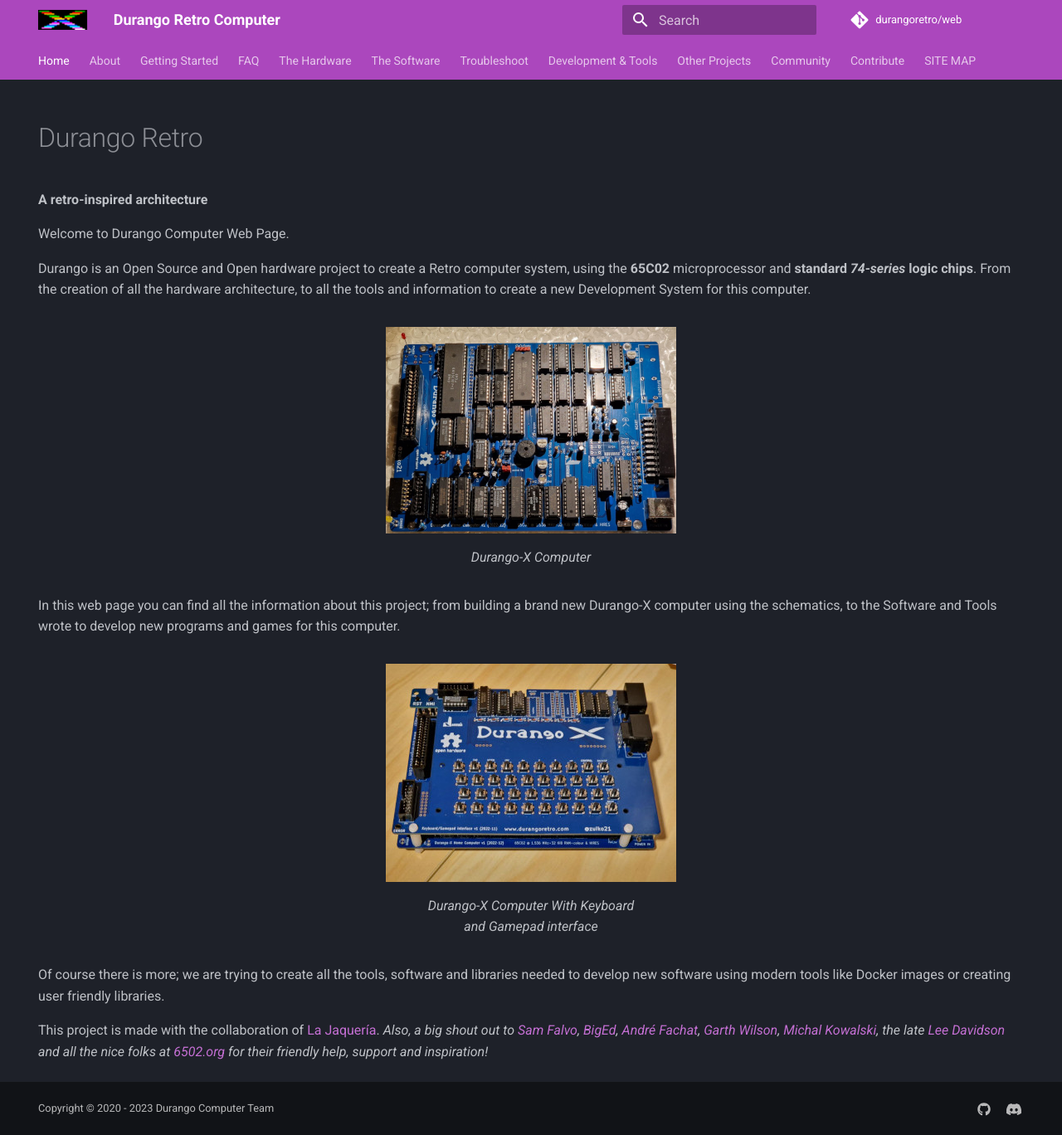
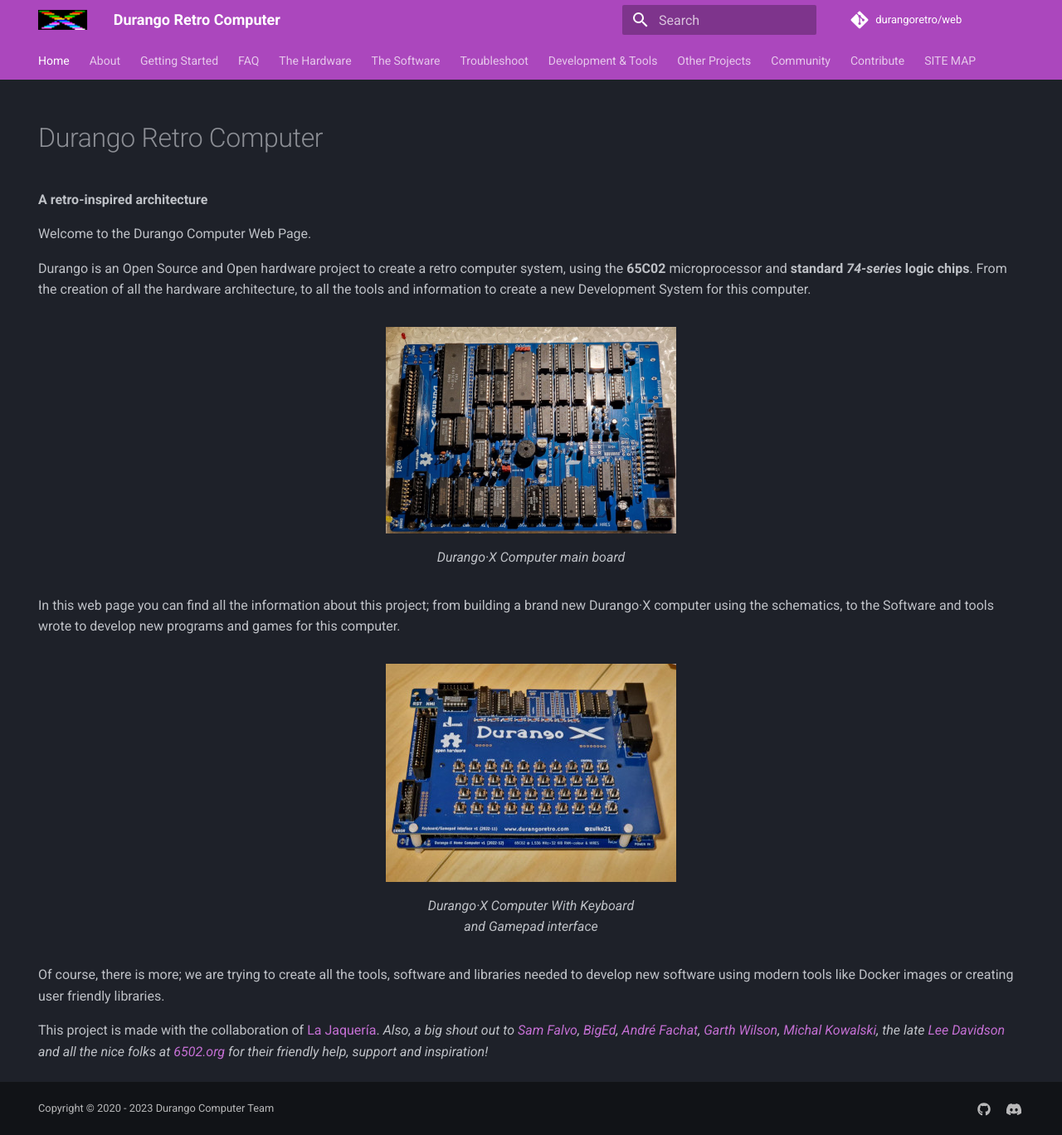
Before and after one commit to durangoretro/web, an MkDocs documentation site: the page built from docs/index.md, in a window 1280 px wide and 1368 px high. Shown: the whole window at 83% size. Built offline with MkDocs 1.6.1 and Material for MkDocs 9.7.7, drawn with Linux system fonts in a browser that asks for light colours; comment, search, counter and statistics services are not loaded.

Commit message:
revise root level docs

```diff
--- a/docs/index.md
+++ b/docs/index.md
@@ -3,27 +3,28 @@
   - navigation
   - toc
 ---
-# Durango Retro
+
+# Durango Retro Computer
 
 **A retro-inspired architecture**
 
-Welcome to Durango Computer Web Page.
+Welcome to the Durango Computer Web Page.
 
-Durango is an Open Source and Open hardware project to create a Retro computer system, using the **65C02** microprocessor and **standard _74-series_ logic chips**. From the creation of all the hardware architecture, to all the tools and information to create a new Development System for this computer.
+Durango is an Open Source and Open hardware project to create a retro computer system, using the **65C02** microprocessor and **standard _74-series_ logic chips**. From the creation of all the hardware architecture, to all the tools and information to create a new Development System for this computer.
 
 <figure markdown>
 ![Durango-X Computer](assets/img/durangoprototipe.png)
-<figcaption>Durango-X Computer</figcaption>
+<figcaption>Durango·X Computer main board</figcaption>
 </figure>
 
-In this web page you can find all the information about this project; from building a brand new Durango-X computer using the schematics, to the Software and Tools wrote to develop new programs and games for this computer.
+In this web page you can find all the information about this project; from building a brand new Durango·X computer using the schematics, to the Software and tools wrote to develop new programs and games for this computer.
 
 <figure markdown>
-![Durango-X Computer with keyboard](assets/img/Durango01.jpg)
-<figcaption>Durango-X Computer With Keyboard
-<br/>and Gamepad interface</figcaption>
+![Durango·X Computer with keyboard](assets/img/Durango01.jpg)
+<figcaption>Durango·X Computer With Keyboard
+<br />and Gamepad interface</figcaption>
 </figure>
 
-Of course there is more; we are trying to create all the tools, software and libraries needed to develop new software using modern tools like Docker images or creating user friendly libraries.
+Of course, there is more; we are trying to create all the tools, software and libraries needed to develop new software using modern tools like Docker images or creating user friendly libraries.
 
 This project is made with the collaboration of [La Jaquería](https://lajaqueria.org). _Also, a big shout out to [Sam Falvo](https://github.com/sam-falvo), [BigEd](https://github.com/BigEd), [André Fachat](http://6502.org/users/andre/index.html), [Garth Wilson](http://wilsonmines.com/), [Michal Kowalski](https://sbc.rictor.org/kowalski.html), the late [Lee Davidson](http://web.archive.org/web/20130308145900/http://mycorner.no-ip.org/6502/ehbasic/index.html) and all the nice folks at [6502.org](http://6502.org/) for their friendly help, support and inspiration!_
```
Also changed, not shown: docs/community.md (+6 -3 lines), docs/faq.md (+10 -7 lines).
